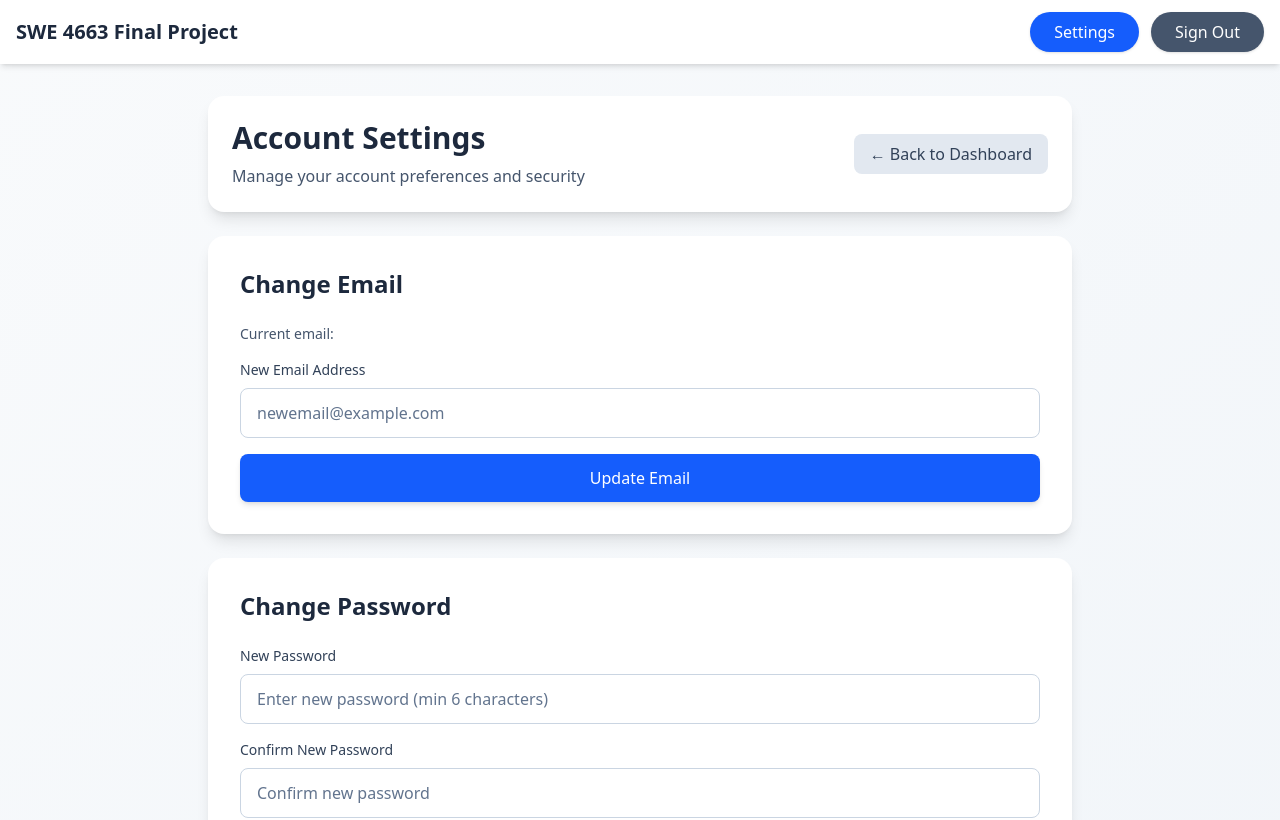
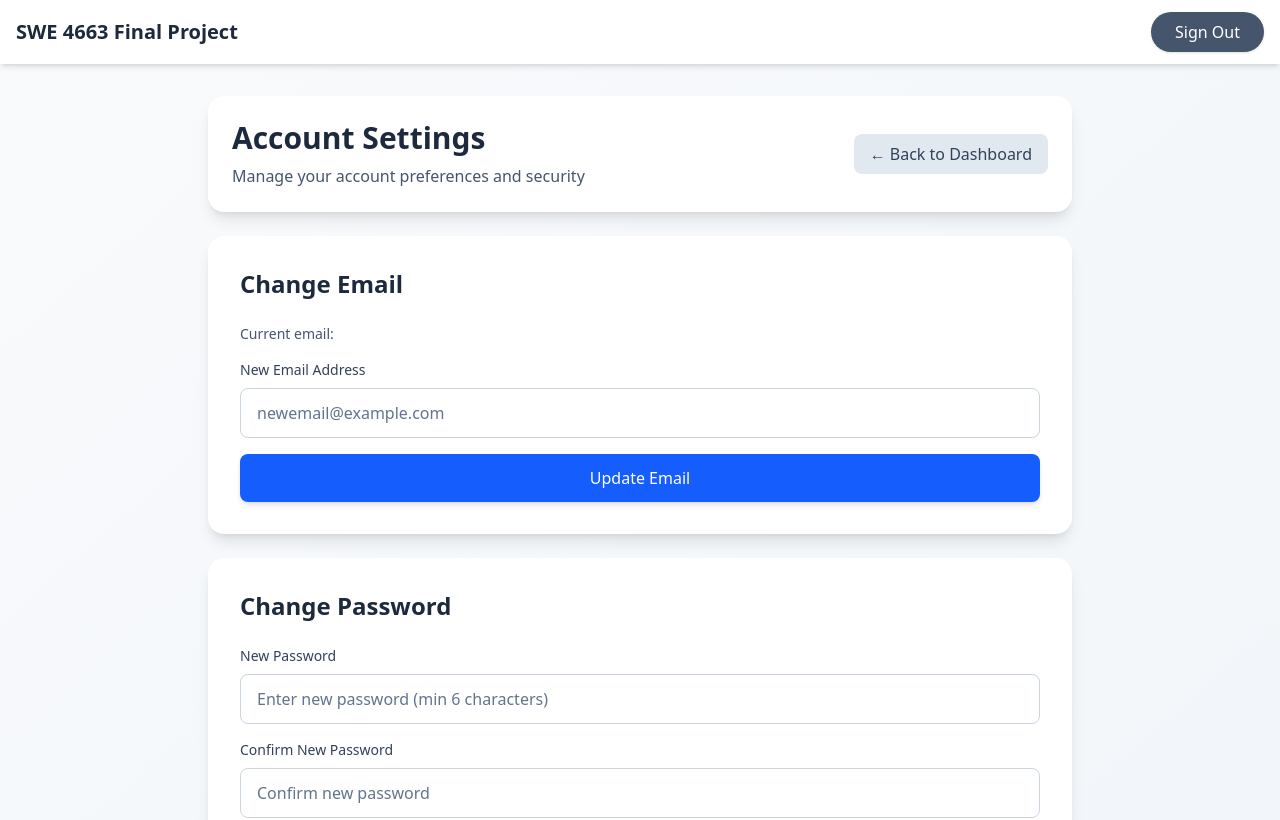
Before and after one commit to Gnat22/SWE-4663-Final-Project, a Next.js app: page /settings in a window 1280 px wide. Shown: the top 820 px of the page. Built offline with nearby package versions, Linux system fonts and the light colour scheme; no server answers.

Commit message:
fixing settings button appearing on guest accounts

```diff
--- a/app/components/Navbar.tsx
+++ b/app/components/Navbar.tsx
@@ -8,16 +8,22 @@ export default function Navbar() {
   const pathname = usePathname()
   const router = useRouter()
   const supabase = createClient()
-  const [isGuest, setIsGuest] = useState<boolean | null>(null)
+  const [isAuthenticated, setIsAuthenticated] = useState<boolean>(false)
 
   useEffect(() => {
     const checkUserStatus = async () => {
       const { data: { session } } = await supabase.auth.getSession()
-      const guestStatus = localStorage.getItem('is_guest') === 'true'
-
-      setIsGuest(!session && guestStatus)
+      setIsAuthenticated(!!session)
     }
     checkUserStatus()
+
+    const { data: { subscription } } = supabase.auth.onAuthStateChange((_event, session) => {
+      setIsAuthenticated(!!session)
+    })
+
+    return () => {
+      subscription.unsubscribe()
+    }
   }, [supabase])
 
   const validRoutes = [
@@ -52,7 +58,7 @@ export default function Navbar() {
           </div>
           {/* Settings & Sign Out Buttons */}
           <div className="flex items-center gap-3">
-            {isGuest === false && (
+            {isAuthenticated && (
               <button
                 onClick={() => router.push('/settings')}
                 type="button"
```
